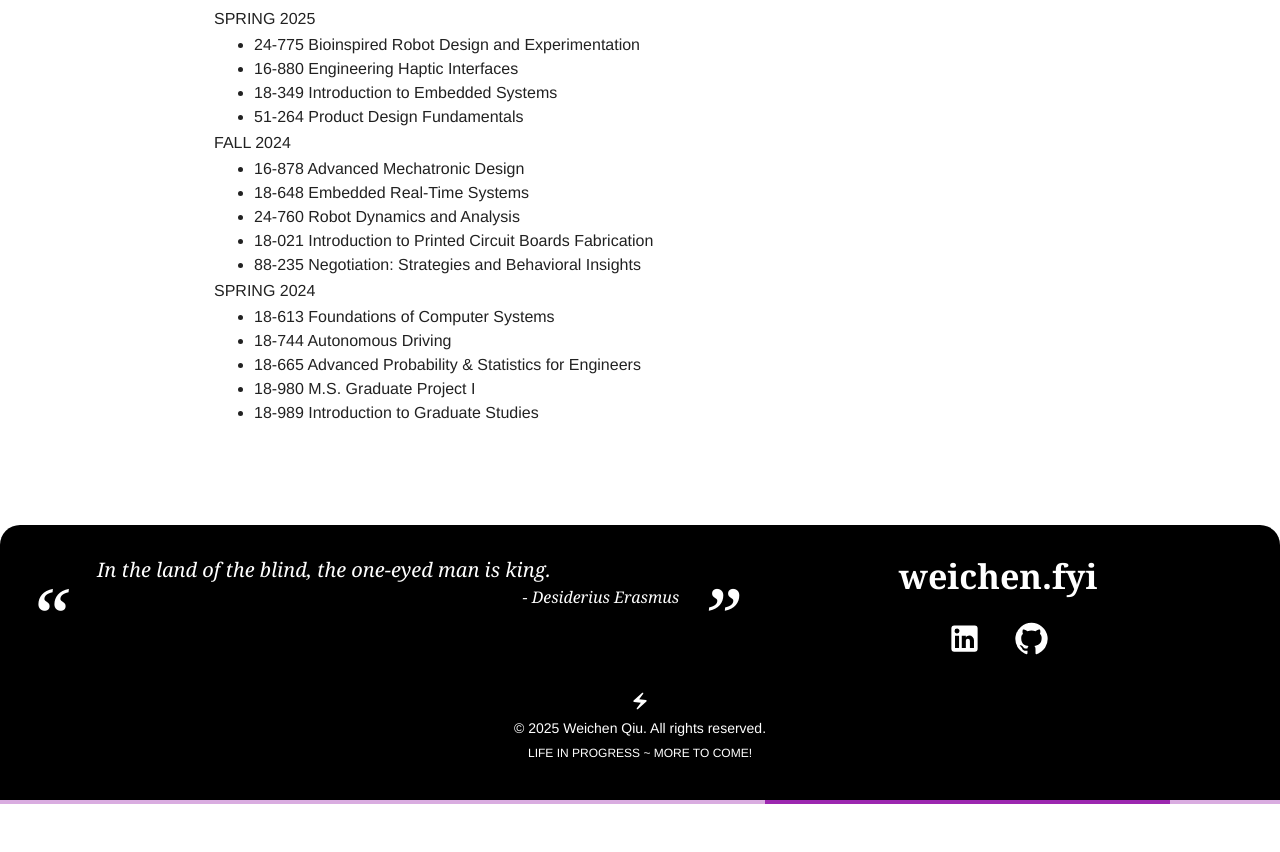
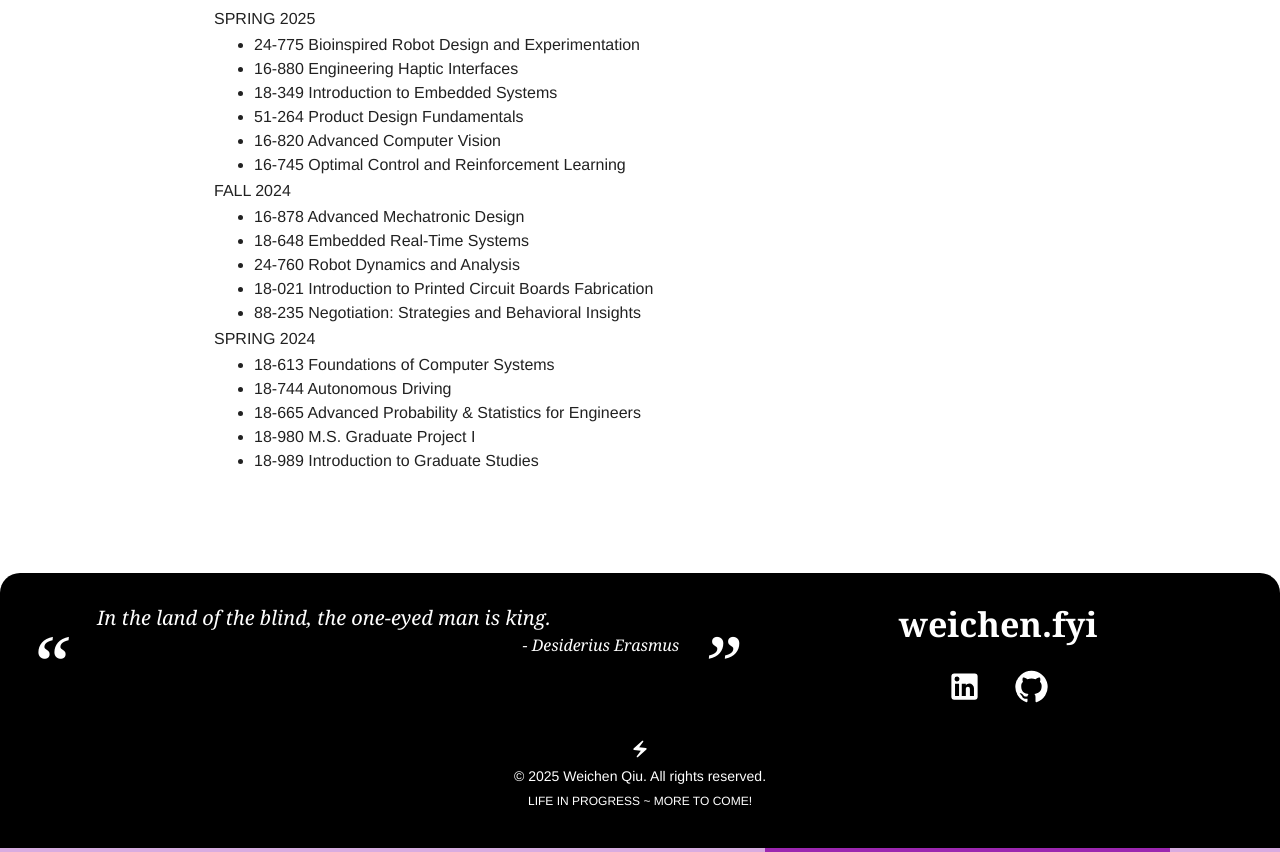
Before and after one commit to w3ichen/weichen.fyi, a Next.js app: page /cmu in a window 1280 px wide. Shown: the part 1126-1978 px from the top of the page. Before the commit the page ends 1930 px from the top, so only its background shows below. Built offline with nearby package versions, Linux system fonts and the light colour scheme.

Commit message:
add 2 more cmu courses

```diff
--- a/src/app/cmu/constants.tsx
+++ b/src/app/cmu/constants.tsx
@@ -47,6 +47,8 @@ export const CMU_CLASSES: { [semester: string]: string[] } = {
     "16-880 Engineering Haptic Interfaces",
     "18-349 Introduction to Embedded Systems",
     "51-264 Product Design Fundamentals",
+    "16-820 Advanced Computer Vision",
+    "16-745 Optimal Control and Reinforcement Learning",
   ],
   "Fall 2024": [
     "16-878 Advanced Mechatronic Design",
```
